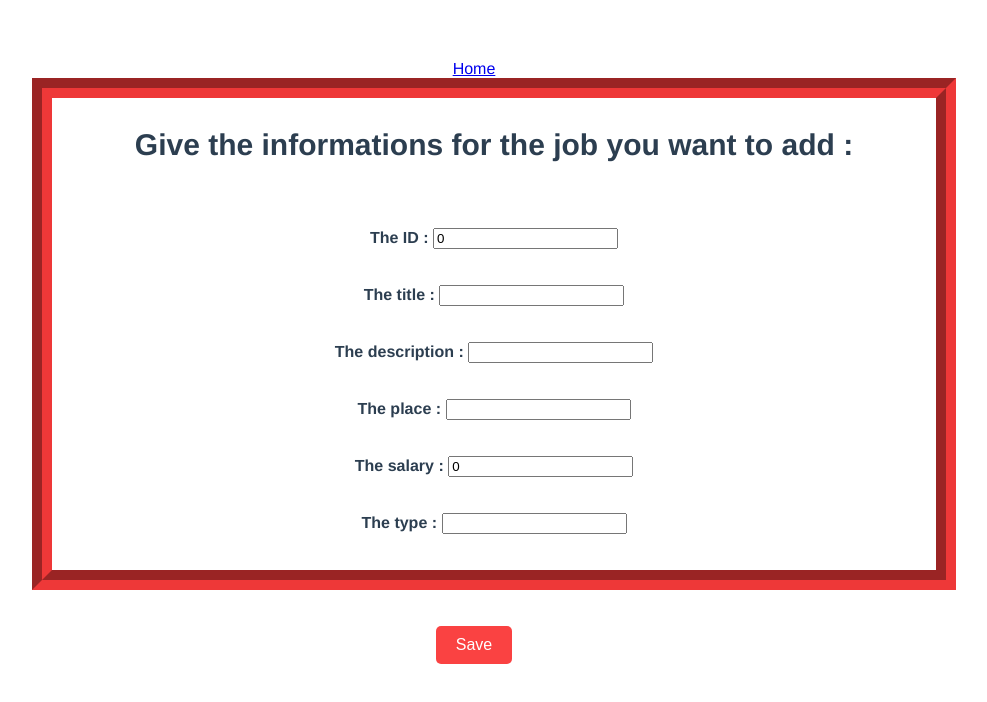
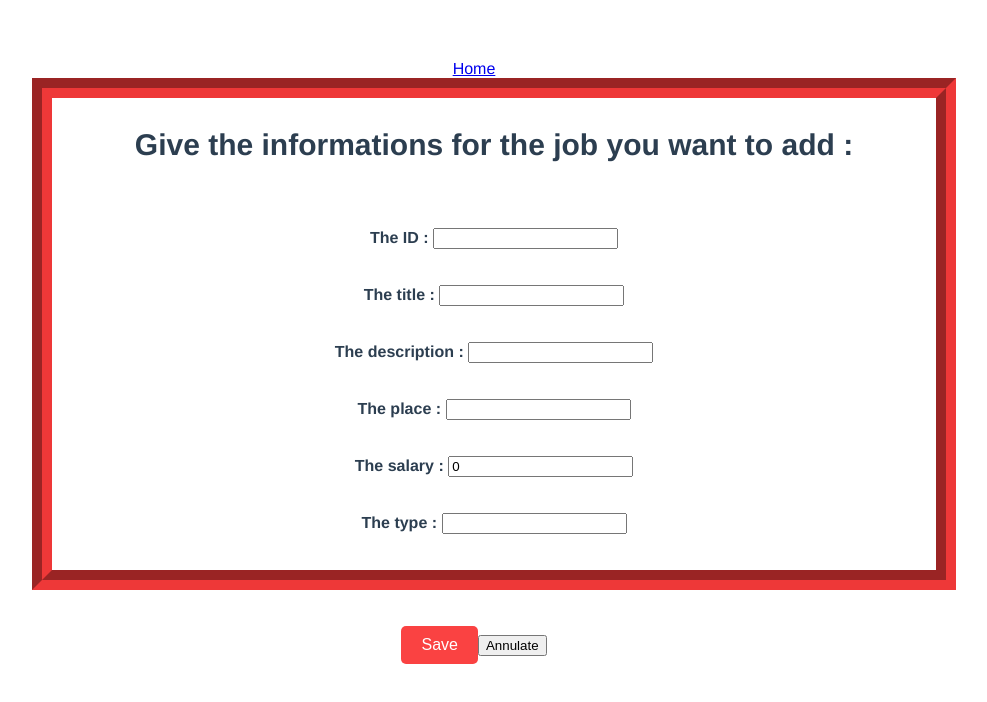
Before and after one commit to ELANSARI05/JS-TPs-and-Exercises, a Vue app in the folder TP-JOBS/: page /ADD in a window 1280 px wide. Shown: the top 702 px of the page, without its empty margins (166-1153 px from the left). Built offline with nearby package versions, Linux system fonts and the light colour scheme.

Commit message:
Update ADD.vue

```diff
--- a/TP-JOBS/src/components/ADD.vue
+++ b/TP-JOBS/src/components/ADD.vue
@@ -1,7 +1,7 @@
 <template>
     <div class="details">
      <p style="font-size: 30px;"><b>Give the informations  for the job you want to add : <span></span></b></p><br><br>
-        <label><span><b>The ID : <input v-model="updatedData.id" type="number"></b></span><br><br><br></label>
+        <label><span><b>The ID : <input v-model="updatedData.id" type="text"></b></span><br><br><br></label>
          <label><span><b>The title : <input v-model="updatedData.titre" type="text"></b></span><br><br><br></label>
          <label><span><b> The description : <input v-model="updatedData.description" type="text"></b></span><br><br><br></label>
          <label><span><b>The place : <input v-model= "updatedData.lieu" type="text"></b></span><br><br><br></label>
@@ -9,6 +9,8 @@
          <label><span><b>The type : <input v-model="updatedData.type" type="text"></b></span><br><br><br></label>
     </div><br><br>
     <button class="redirect"@click="func()">Save</button>
+    <router-link to="/Home" class="no-underline"><button  class="redirect1">Annulate</button></router-link>
+
 </template>
 
 <script>
@@ -17,7 +19,7 @@ export default {
  data() {
   return {
      updatedData :{
-     id : 0,
+     id : "",
      titre : "",
      description : "",
      lieu : "",
@@ -41,7 +43,7 @@ export default {
      else if (this.updatedData.type == "")
      alert(" You should fill the type");
      else {
-         fetch('http://localhost:3000/emplois/', {
+         fetch('http://localhost:4000/emplois/', {
              method: 'POST',
              headers: {
                  'Content-Type': 'application/json'
@@ -82,4 +84,8 @@ export default {
      cursor: pointer;
      font-size: 16px;
  }
+ .no-underline{
+        text-decoration: none;
+        color: white
+    }
 </style>
```
